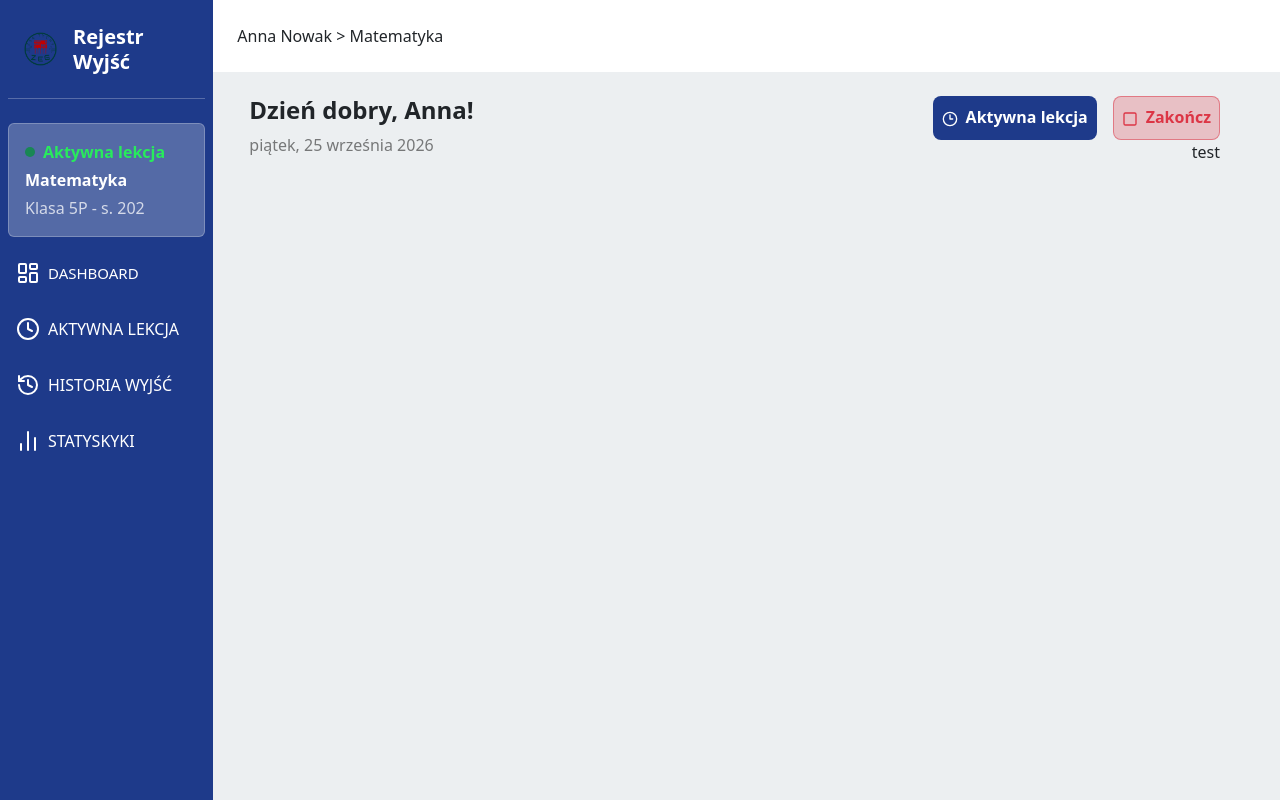
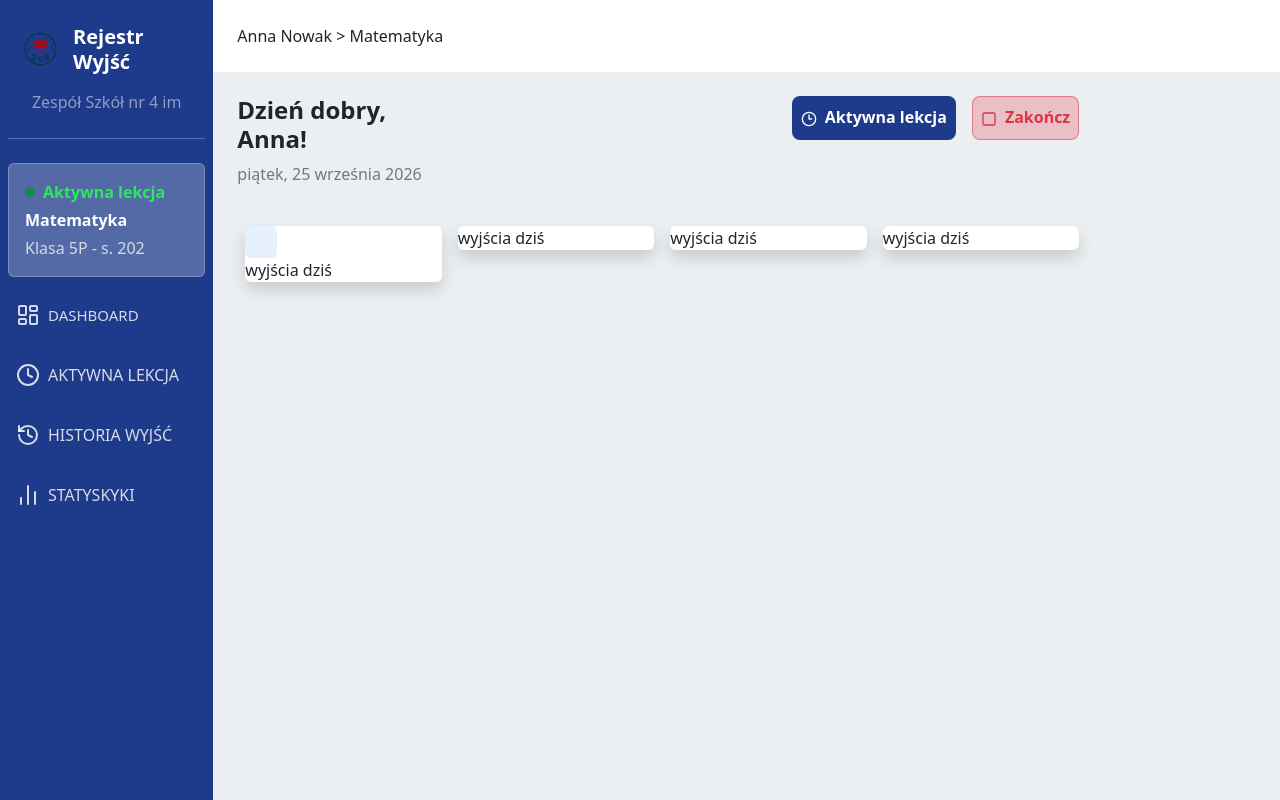
Before and after one commit to Xkorneleq/Rejestr_wyjsc_uczniow, a React (Vite) app: page / in a window 1280 px wide. Both pictures are taken after a click on the button "Zaloguj się". Built offline with nearby package versions, Linux system fonts and the light colour scheme.

Commit message:
Adding First Comps in main site

```diff
--- a/src/App.jsx
+++ b/src/App.jsx
@@ -9,7 +9,7 @@ function App() {
   return (
     <>
        {!logged ? (<Login logged={logged} setLogged={setLogged} />) : (<MainSite></MainSite>)}
-
+    <div></div>
     </>
   )
 }
--- /dev/null
+++ b/src/components/Dashboard.jsx
@@ -0,0 +1,54 @@
+
+const Dashboard = ()=>{
+    return(
+         <div className="  " style={{maxWidth: "85%"}}>
+                <div className="row w-100">
+                    <div className="col-12 col-md-3">
+                     <h2 className="fs-4 fw-bolder">Dzień dobry, Anna!</h2>
+                     <span className="fs-6 text-black text-opacity-50">piątek, 25 września 2026</span>
+                    </div>
+                    <div className="col-12 col-md-9 text-end ">
+                     <button className="btn text-white rounded-3 fs-6 p-2 fw-bold " style={{background: "#1E3A8A"}}>
+                        <svg xmlns="http://www.w3.org/2000/svg" width="24" height="24" viewBox="0 0 24 24" fill="none" stroke="currentColor" stroke-width="2" stroke-linecap="round" stroke-linejoin="round" className="pe-2 lucide lucide-clock-3 preview-icon">
+                        <circle cx="12" cy="12" r="10"/><path d="M12 6v6h4"/></svg>
+                        Aktywna lekcja</button>
+                     <button className="btn text-danger rounded-3 border-opacity-50 fs-6 p-2 fw-bold ms-3 bg-danger bg-opacity-25 border-1 border-danger ">
+                      <svg xmlns="http://www.w3.org/2000/svg" width="24" height="24" viewBox="0 0 24 24" fill="none" stroke="currentColor" stroke-width="2" stroke-linecap="round" stroke-linejoin="round" className="pe-2 lucide lucide-square preview-icon">
+                      <rect width="18" height="18" x="3" y="3" rx="2"/></svg>
+                        Zakończ</button>
+
+                    </div>
+                </div>
+           <div className="row w-100 mt-3 p-2 g-3">
+    <div className="col">
+        <div className="card border-0 shadow">
+            <svg xmlns="http://www.w3.org/2000/svg" style={{color:"#3473fc"}} width="24" height="24" viewBox="0 0 24 24" fill="none" stroke="currentColor"
+            stroke-width="2" stroke-linecap="round" stroke-linejoin="round" className="card border-0 bg-primary bg-opacity-10 p-3">
+            <path d="M16 7h6v6"/><path d="m22 7-8.5 8.5-5-5L2 17"/></svg>
+            wyjścia dziś
+        </div>
+    </div>
+
+    <div className="col">
+        <div className="card border-0 shadow">
+            wyjścia dziś
+        </div>
+    </div>
+
+    <div className="col">
+        <div className="card border-0 shadow">
+            wyjścia dziś
+        </div>
+    </div>
+
+    <div className="col">
+        <div className="card border-0 shadow">
+            wyjścia dziś
+        </div>
+    </div>
+</div>
+            </div>
+    )
+}
+
+export default Dashboard;
--- a/src/components/MainSite.jsx
+++ b/src/components/MainSite.jsx
@@ -1,7 +1,16 @@
 import icon from "../assets/logo.png"
 import "../css/MainSite.css"
-import MainSiteCardComp from "../components/MainSiteCardComp.jsx"
-const SideBar = ()=>{
+import Dashboard from "../components/Dashboard.jsx"
+import { useState } from "react";
+
+
+
+
+const SideBar = ({page, setPage, Pages})=>{
+
+
+
+
     return(
       <aside
   className="vh-100 col-5 col-md-3 col-lg-2 p-2 flex-shrink-0 text-white"
@@ -11,10 +20,14 @@ const SideBar = ()=>{
   }}
 >
 
-     <div className="p-3 text-start d-flex gap-3 align-items-center">
-                    <img src={icon} className="img-fluid" style={{width: "20%"}}  />
+     <div className="p-3 text-start d-flex flex-column
+      gap-3 align-items-center  ">
+                    <div className="d-flex
+      gap-3 align-items-center">
+                        <img src={icon} className="img-fluid" style={{width: "20%"}}  />
                     <span class="fw-bold text-white fs-5 lh-sm">Rejestr Wyjść</span>
-
+                    </div>
+                    <span className="text-white text-opacity-50">Zespół Szkół nr 4 im</span>
                 </div>
                 <hr className="my-2"/>
               <div className="w-100 mx-auto p-3 mt-4 card bg-light bg-opacity-25 border-light border-1 border-opacity-25 text-white">
@@ -37,30 +50,31 @@ const SideBar = ()=>{
     </p>
 </div>
   <div className="d-flex flex-column">
-    <div className="d-flex mt-3 p-2 align-items-center rounded-4 tools" >
+    <button className="btn text-white d-flex mt-3 p-2 align-items-center tools" onClick={()=>setPage(Pages[0])}>
     <svg xmlns="http://www.w3.org/2000/svg" width="24" height="24" viewBox="0 0 24 24" fill="none" stroke="currentColor" stroke-width="2" stroke-linecap="round" stroke-linejoin="round" class="lucide lucide-layout-dashboard preview-icon">
     <rect width="7" height="9" x="3" y="3" rx="1"/>
     <rect width="7" height="5" x="14" y="3" rx="1"/>
     <rect width="7" height="9" x="14" y="12" rx="1"/><rect width="7" height="5" x="3" y="16" rx="1"/></svg>
     <span style={{fontSize: "15px"}} className="ps-2">DASHBOARD</span>
-  </div>
-    <div className="d-flex mt-3 p-2 align-items-center rounded-4 tools" >
+  </button>
+     <button className="btn text-white d-flex mt-3 p-2 align-items-center  tools" onClick={()=>setPage(Pages[1])}>
     <svg xmlns="http://www.w3.org/2000/svg" width="24" height="24" viewBox="0 0 24 24" fill="none" stroke="currentColor" stroke-width="2" stroke-linecap="round" stroke-linejoin="round" class="lucide lucide-clock-4 preview-icon">
     <circle cx="12" cy="12" r="10"/><path d="M12 6v6l4 2"/></svg>
     <span className="ps-2">AKTYWNA LEKCJA</span>
-  </div>
-    <div className="d-flex mt-3 p-2 align-items-center rounded-4 tools ">
+  </button>
+    <button className="btn text-white d-flex mt-3 p-2 align-items-center  tools">
     <svg xmlns="http://www.w3.org/2000/svg" width="24" height="24" viewBox="0 0 24 24" fill="none" stroke="currentColor" stroke-width="2" stroke-linecap="round" stroke-linejoin="round" class="lucide lucide-rotate-ccw-clock preview-icon">
     <path d="M3 12a9 9 0 1 0 9-9 9.75 9.75 0 0 0-6.74 2.74L3 8"/><path d="M3 3v5h5"/><path d="M12 7v5l4 2"/></svg>
     <span className="ps-2">HISTORIA WYJŚĆ</span>
-  </div>
+  </button>
 
-    <div className="d-flex mt-3 p-2 align-items-center rounded-4 tools">
-   <svg xmlns="http://www.w3.org/2000/svg" width="24" height="24" viewBox="0 0 24 24" fill="none" stroke="currentColor" stroke-width="2" stroke-linecap="round" stroke-linejoin="round" class="lucide lucide-chart-no-axes-column preview-icon">
+    <button className="btn text-white d-flex mt-3 p-2 align-items-center  tools">
+    <svg xmlns="http://www.w3.org/2000/svg" width="24" height="24" viewBox="0 0 24 24" fill="none" stroke="currentColor" stroke-width="2" stroke-linecap="round" stroke-linejoin="round" class="lucide lucide-chart-no-axes-column preview-icon">
    <path d="M5 21v-6"/><path d="M12 21V3"/>
    <path d="M19 21V9"/></svg>
     <span className="ps-2">STATYSKYKI</span>
-  </div>
+    </button>
+
   </div>
 
         </aside>
@@ -68,29 +82,12 @@ const SideBar = ()=>{
 }
 
 
-const Main = ()=>{
+const Main = ({page})=>{
+
     return(
-        <main className="d-flex flex-fill p-4 flex-column" style={{background: "#eceff1"}}>
-            <div className=" container-fluid">
-                <div className="row w-100">
-                    <div className="col-12 col-md-3">
-                     <h2 className="fs-4 fw-bolder">Dzień dobry, Anna!</h2>
-                     <span className="fs-6 text-black text-opacity-50">piątek, 25 września 2026</span>
-                    </div>
-                    <div className="col-12 col-md-9 text-end ">
-                     <button className="btn text-white rounded-3 fs-6 p-2 fw-bold " style={{background: "#1E3A8A"}}>
-                        <svg xmlns="http://www.w3.org/2000/svg" width="24" height="24" viewBox="0 0 24 24" fill="none" stroke="currentColor" stroke-width="2" stroke-linecap="round" stroke-linejoin="round" className="pe-2 lucide lucide-clock-3 preview-icon">
-                        <circle cx="12" cy="12" r="10"/><path d="M12 6v6h4"/></svg>
-                        Aktywna lekcja</button>
-                     <button className="btn text-danger rounded-3 border-opacity-50 fs-6 p-2 fw-bold ms-3 bg-danger bg-opacity-25 border-1 border-danger ">
-                      <svg xmlns="http://www.w3.org/2000/svg" width="24" height="24" viewBox="0 0 24 24" fill="none" stroke="currentColor" stroke-width="2" stroke-linecap="round" stroke-linejoin="round" className="pe-2 lucide lucide-square preview-icon">
-                      <rect width="18" height="18" x="3" y="3" rx="2"/></svg>
-                        Zakończ</button>
-                    <MainSiteCardComp/>
-                    </div>
-                </div>
+        <main className="d-flex  flex-fill p-4 flex-column" style={{background: "#eceff1"}}>
+           {page === "Dashboard" &&  <Dashboard/>}
 
-            </div>
         </main>
     );
 }
@@ -104,14 +101,17 @@ const Header = ()=>{
     );
 }
 const MainSite = ()=>{
+
+        const Pages = ["Dashboard", "AktywnaLekcja", "Historia", "Statystyki"];
+        const [page, setPage] = useState(Pages[0]);
+
     return(
 
        <div className="d-flex  vw-100 vh-100">
-
-        <SideBar></SideBar>
-        <div className="d-flex flex-column w-100 h-100">
+        <SideBar page={page} setPage={setPage} Pages={Pages}/>
+        <div className="d-flex flex-column  vw-100 vh-100">
         <Header/>
-        <Main/>
+        <Main page={page}/>
         </div>
         </div>
     );
--- a/src/components/MainSiteCardComp.jsx
+++ /dev/null
@@ -1,5 +0,0 @@
-function MainSiteCardComp() {
-  return <div>test</div>;
-}
-
-export default MainSiteCardComp;
--- a/src/css/MainSite.css
+++ b/src/css/MainSite.css
@@ -1,5 +1,109 @@
-.tools:hover{
-    background-color: rgba(215, 215, 215, 0.2);
 
 
+.tools {
+    position: relative;
+    overflow: hidden;
+
+    width: 100%;
+    min-height: 44px;
+
+    border: none !important;
+    border-radius: 10px !important;
+
+    background: transparent !important;
+
+    color: rgba(255, 255, 255, 0.82) !important;
+
+    transition:
+        color 220ms ease,
+        transform 220ms cubic-bezier(.22, 1, .36, 1);
 }
+
+
+.tools::before {
+    content: "";
+
+    position: absolute;
+    inset: 0;
+
+    background: rgba(255, 255, 255, 0.12);
+    border-radius: 10px;
+
+    transform: scaleX(0.85);
+    opacity: 0;
+
+    transition:
+        transform 280ms cubic-bezier(.22, 1, .36, 1),
+        opacity 220ms ease;
+}
+
+
+.tools::after {
+    content: "";
+
+    position: absolute;
+
+    left: 0;
+    top: 7px;
+    bottom: 7px;
+
+    width: 3px;
+
+    background: #60a5fa;
+    border-radius: 0 4px 4px 0;
+
+    transform: scaleY(0);
+    transform-origin: center;
+
+    transition:
+        transform 260ms cubic-bezier(.22, 1, .36, 1);
+}
+
+
+.tools svg,
+.tools span {
+    position: relative;
+    z-index: 2;
+}
+
+
+.tools:hover {
+    color: #ffffff !important;
+
+    transform: translateX(3px);
+}
+
+.tools:hover::before {
+    opacity: 1;
+    transform: scaleX(1);
+}
+
+.tools:hover::after {
+    transform: scaleY(1);
+}
+
+
+.tools svg {
+    transition:
+        transform 220ms cubic-bezier(.22, 1, .36, 1),
+        opacity 220ms ease;
+}
+
+.tools:hover svg {
+    transform: translateX(2px);
+}
+
+
+.tools span {
+    transition:
+        transform 220ms cubic-bezier(.22, 1, .36, 1);
+}
+
+.tools:hover span {
+    transform: translateX(2px);
+}
+
+
+.tools:active {
+    transform: translateX(2px) scale(0.985);
+}
```
Also changed, not shown: 1 other file (tests, documents, lock files or other folders).
